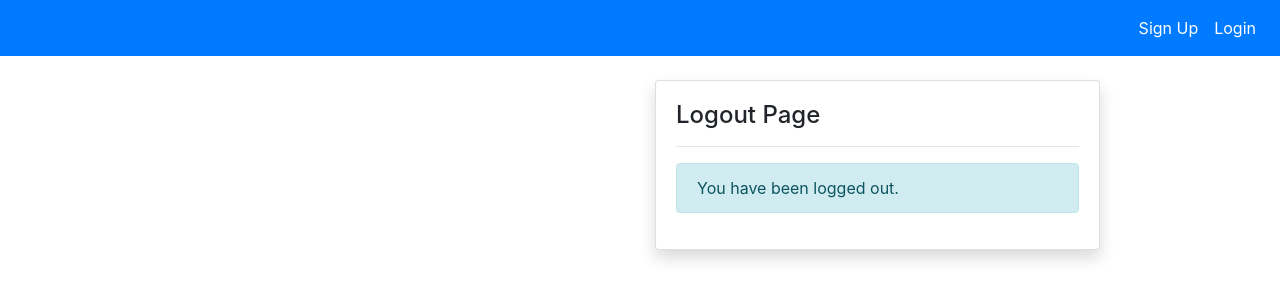
After one commit to aditya-shaw-16/PostChronicles, a Django app: template templates/users/logout.html in a window 1280 px wide. The commit adds this page. Shown: the top 300 px of the page. Run offline with Django 5.2, Linux system fonts and the light colour scheme; the template is opened without the code that fills it, so the values that code supplies are empty; some libraries are stand-ins or nearby versions.

Commit message:
implementing logout

```diff
--- a/PostChronicles/settings.py
+++ b/PostChronicles/settings.py
@@ -124,6 +124,8 @@ CRISPY_TEMPLATE_PACK = 'bootstrap4'
 
 LOGIN_REDIRECT_URL = 'blog-index'
 
+LOGIN_URL = 'users-login'
+
 STATIC_URL = 'static/'
 
 # Default primary key field type
--- a/templates/partials/nav.html
+++ b/templates/partials/nav.html
@@ -1,5 +1,5 @@
 <nav class="navbar navbar-expand-lg navbar-primary bg-primary fixed-top">
-
+    {% if request.user.is_authenticated %}
     <div class="container">
         <a class="navbar-brand text-white" href="#">PostChronicles</a>
         <button class="navbar-toggler" type="button" data-toggle="collapse" data-target="#navbarSupportedContent"
@@ -16,7 +16,7 @@
                     <a class="nav-link text-white" href="#">Logout</a>
                 </li>
             </ul>
-
+            {% else %}
             <ul class="navbar-nav ml-auto">
                 <li class="nav-item active">
                     <a class="nav-link text-white" href="#">Sign Up <span class="sr-only">(current)</span></a>
@@ -25,6 +25,8 @@
                     <a class="nav-link text-white" href="#">Login</a>
                 </li>
             </ul>
+            {% endif %}
         </div>
     </div>
+</nav>    </div>
 </nav>
--- /dev/null
+++ b/templates/users/logout.html
@@ -0,0 +1,20 @@
+{% extends 'partials/base.html' %}
+{% block title %}Login Page{% endblock %}
+{% load crispy_forms_tags %}
+{% block content %}
+<div class="container">
+    <div class="row mt-5 pt-3">
+        <div class="col-md-5 offset-md-6">
+            <div class="card my-3 shadow">
+                <div class="card-body">
+                    <h4>Logout Page</h4>
+                    <hr>
+                    <div class="alert alert-info">
+                        You have been logged out.
+                    </div>
+                </div>
+            </div>
+        </div>
+    </div>
+</div>
+{% endblock %}
--- a/users/urls.py
+++ b/users/urls.py
@@ -4,5 +4,6 @@ from django.contrib.auth import views as auth_view
 
 urlpatterns = [
     path('sign_up', views.sign_up, name='users-sign-up'),
-    path('login/', auth_view.LoginView.as_view(template_name = 'users/login.html'), name ='users-login'),
+    path('login/', auth_view.LoginView.as_view(template_name ='users/login.html'), name ='users-login'),
+    path('logout/', auth_view.LogoutView.as_view(template_name='users/logout.html'), name='users-logout'),
 ]
```
Also changed, not shown: db.sqlite3.
